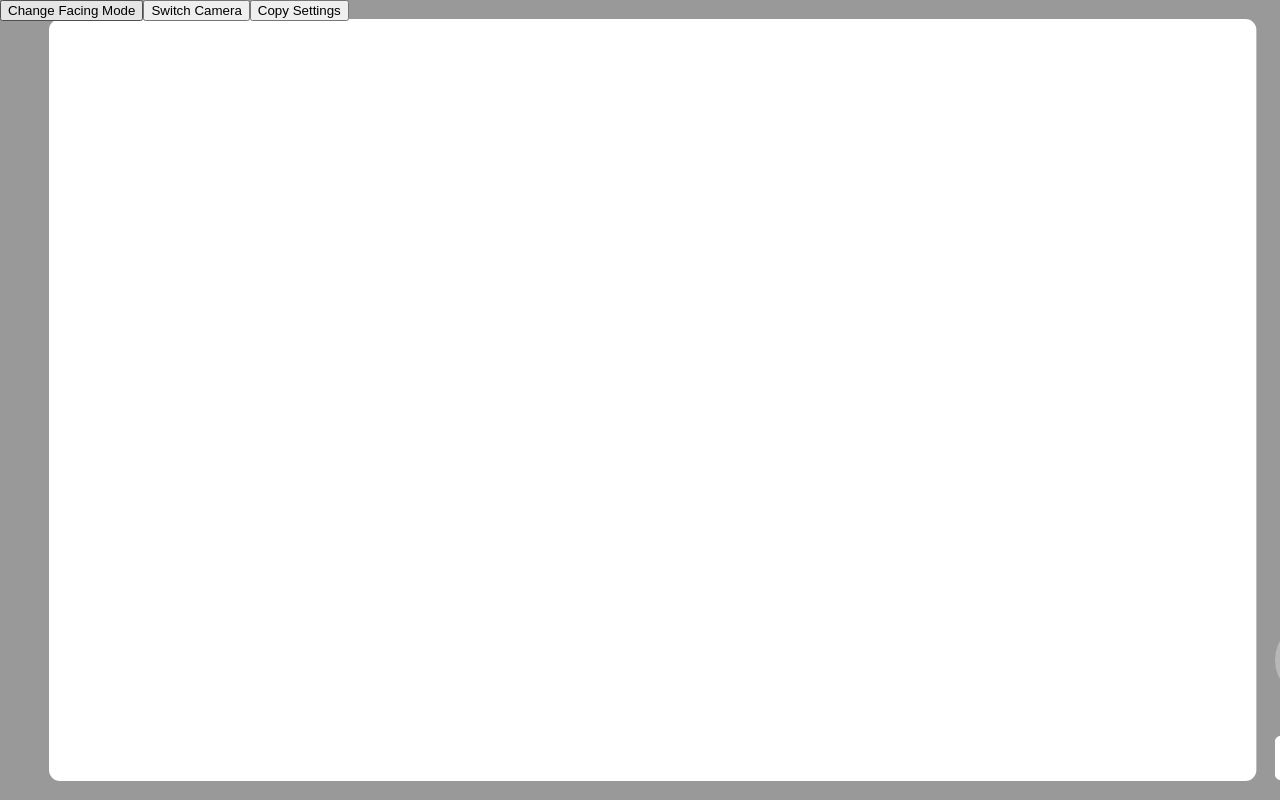
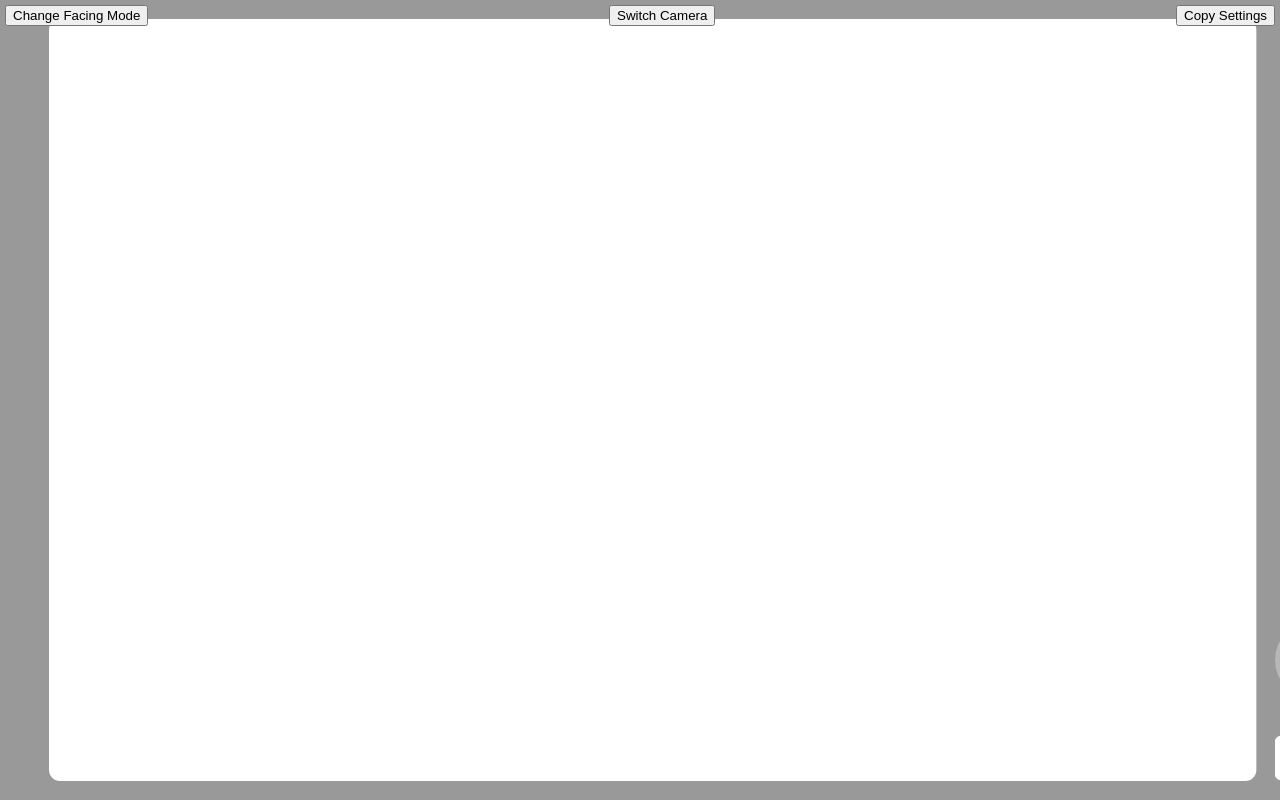
Before and after one commit to yan-ritsner/camera-app, a React (Create React App) app: page / in a window 1280 px wide. Shown: the top 804 px of the page. Built offline with nearby package versions, Linux system fonts and the light colour scheme; no server answers.

Commit message:
switch cameras

```diff
--- a/src/App2.js
+++ b/src/App2.js
@@ -11,8 +11,6 @@ import {
 const App = () => {
   const [image, setImage] = useState('')
   const [facingMode, setFacingMode] = useState(CAMERA_FACING_MODE.ENVIRONMENT)
-
-
   const cameraRef = useRef();
 
   const toggleFacingMode = () => {
@@ -59,7 +57,15 @@ const App = () => {
         onPrimaryButtonClick={onRetakePhoto}
       />
 
-      <div style={{ position: 'absolute', display: 'flex', flexDirection: 'row', justifyContent: 'space-between' }}>
+      <div style={{
+        position: 'absolute',
+        display: 'flex',
+        flexDirection: 'row',
+        justifyContent: 'space-between',
+        width: '100%',
+        padding: '5px',
+        boxSizing: 'border-box'
+      }}>
         <button
           type="button"
           onClick={toggleFacingMode}>
--- a/src/Camera/Camera.js
+++ b/src/Camera/Camera.js
@@ -4,7 +4,6 @@ import React, {
   useRef,
   useImperativeHandle,
   forwardRef,
-  useCallback,
 } from 'react'
 import classNames from 'classnames'
 import _isEqual from 'lodash/isEqual'
@@ -124,29 +123,6 @@ export const Camera = forwardRef((props, ref) => {
     copySettingsToClipboard(stream)
   }
 
-  const restartStream = useCallback((deviceId) => {
-    setStream((stream) => {
-      stopCameraStream(stream)
-      if (player && player.current) {
-        player.current.srcObject = null
-      }
-      return null
-    })
-
-    initCameraStream({
-      facingMode,
-      width,
-      height,
-      deviceId,
-      setStream,
-      setCameras,
-      setNumberOfCameras,
-      setCameraCapabilities,
-      setNotSupported,
-      setPermissionDenied,
-    })
-  }, [facingMode, width, height])
-
   const switchCamera = () => {
     const { deviceId: currDeviceId } = cameraCapabilities
     if (!currDeviceId) return
@@ -176,7 +152,24 @@ export const Camera = forwardRef((props, ref) => {
     } = _get(sameFacingModeCameras, nextCameraIndex, {})
     if (_isEqual(nextDeviceId, currDeviceId) || !nextDeviceId) return
 
-    restartStream(nextDeviceId)
+    stopCameraStream(stream)
+    if (player && player.current) {
+      player.current.srcObject = null
+    }
+    setStream(null)
+
+    initCameraStream({
+      facingMode,
+      width,
+      height,
+      deviceId: nextDeviceId,
+      setStream,
+      setCameras,
+      setNumberOfCameras,
+      setCameraCapabilities,
+      setNotSupported,
+      setPermissionDenied,
+    })
   }
 
   useImperativeHandle(ref, () => ({
@@ -199,8 +192,26 @@ export const Camera = forwardRef((props, ref) => {
   }, [cameraCapabilities, cameraCapabilitiesCallback])
 
   useEffect(() => {
-    restartStream()
-  }, [restartStream])
+    setStream((stream) => {
+      stopCameraStream(stream)
+      if (player && player.current) {
+        player.current.srcObject = null
+      }
+      return null
+    })
+
+    initCameraStream({
+      facingMode,
+      width,
+      height,
+      setStream,
+      setCameras,
+      setNumberOfCameras,
+      setCameraCapabilities,
+      setNotSupported,
+      setPermissionDenied,
+    })
+  }, [facingMode, width, height])
 
   useEffect(() => {
     if (player && player.current) {
```
